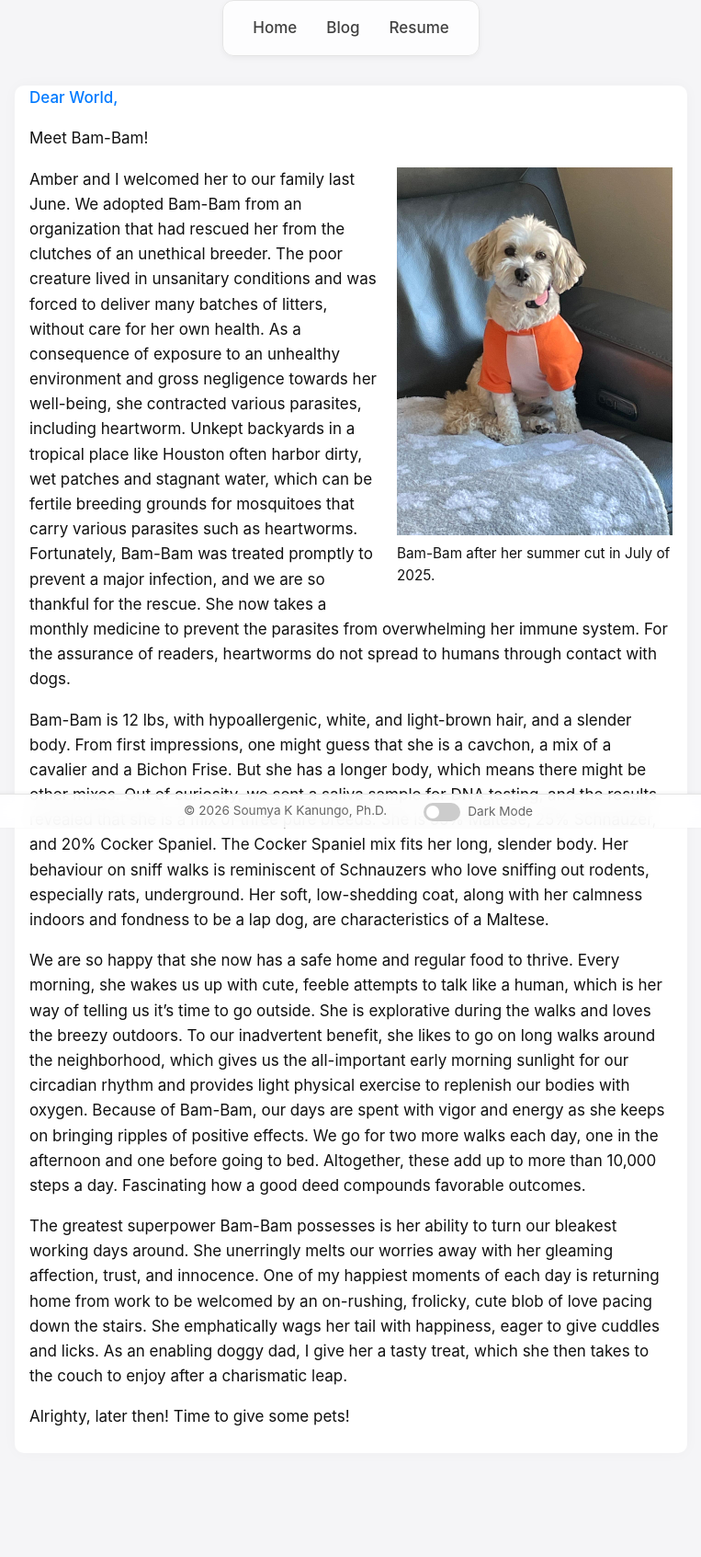
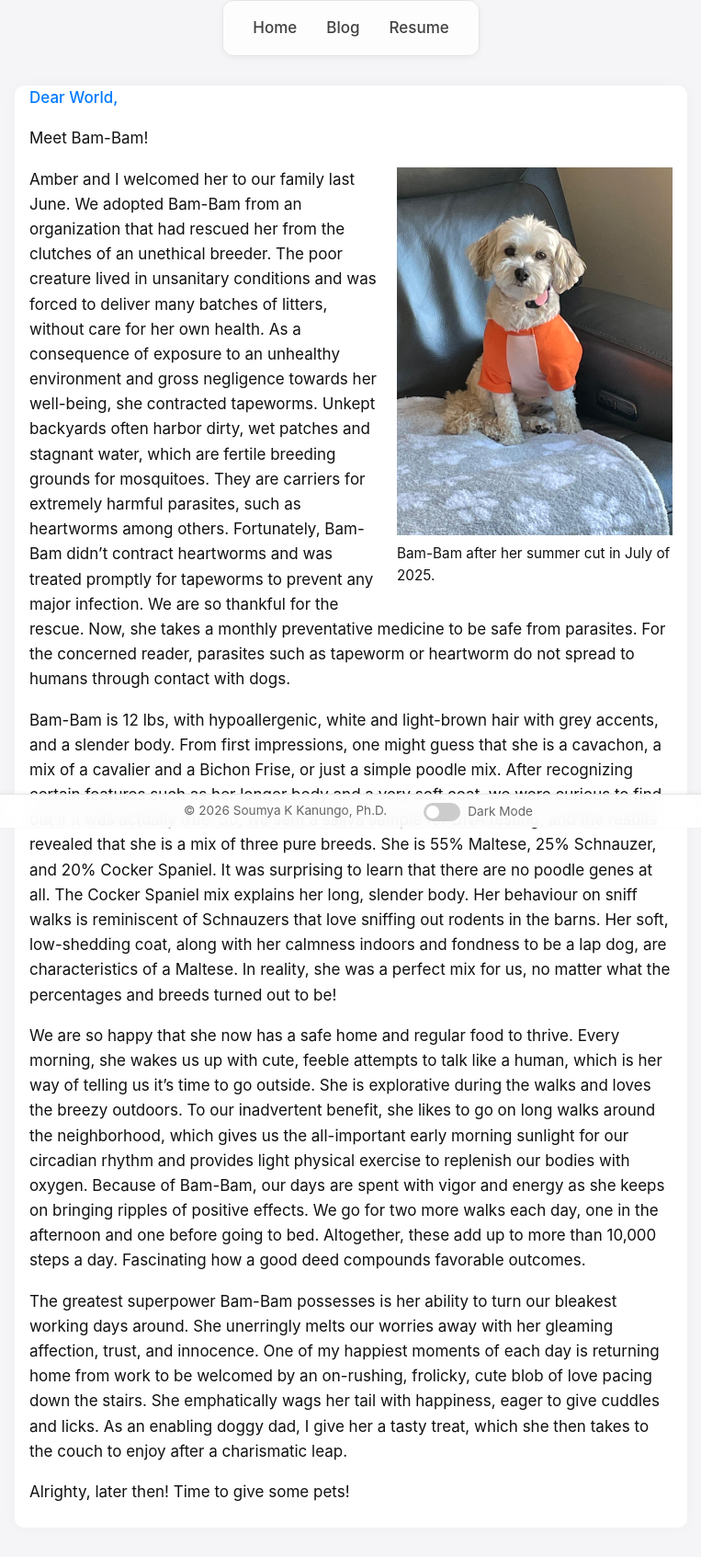
Before and after one commit to kanungo92/kanungo92.github.io, a Jekyll site: the page built from _posts/2026-02-01-Bam-Bam.md, in a window 1280 px wide. Shown: the whole page at 92% size, without its empty margins (258-1021 px from the left). Built offline with Jekyll 4.4.1, drawn with Linux system fonts in a browser that asks for light colours; before the commit the page ends 1612 px from its top, so only the background shows below that.

Commit message:
corrected some factual mistakes

```diff
--- a/_posts/2026-02-01-Bam-Bam.md
+++ b/_posts/2026-02-01-Bam-Bam.md
@@ -12,9 +12,9 @@ Meet Bam-Bam!
     Bam-Bam after her summer cut in July of 2025.
   </figcaption>
 </figure>
-Amber and I welcomed her to our family last June. We adopted Bam-Bam from an organization that had rescued her from the clutches of an unethical breeder. The poor creature lived in unsanitary conditions and was forced to deliver many batches of litters, without care for her own health. As a consequence of exposure to an unhealthy environment and gross negligence towards her well-being, she contracted various parasites, including heartworm. Unkept backyards in a tropical place like Houston often harbor dirty, wet patches and stagnant water, which can be fertile breeding grounds for mosquitoes that carry various parasites such as heartworms. Fortunately, Bam-Bam was treated promptly to prevent a major infection, and we are so thankful for the rescue. She now takes a monthly medicine to prevent the parasites from overwhelming her immune system. For the assurance of readers, heartworms do not spread to humans through contact with dogs.
+Amber and I welcomed her to our family last June. We adopted Bam-Bam from an organization that had rescued her from the clutches of an unethical breeder. The poor creature lived in unsanitary conditions and was forced to deliver many batches of litters, without care for her own health. As a consequence of exposure to an unhealthy environment and gross negligence towards her well-being, she contracted tapeworms. Unkept backyards often harbor dirty, wet patches and stagnant water, which are fertile breeding grounds for mosquitoes. They are carriers for extremely harmful parasites, such as heartworms among others. Fortunately, Bam-Bam didn't contract heartworms and was treated promptly for tapeworms to prevent any major infection. We are so thankful for the rescue. Now, she takes a monthly preventative medicine to be safe from parasites. For the concerned reader, parasites such as tapeworm or heartworm do not spread to humans through contact with dogs.
 
-Bam-Bam is 12 lbs, with hypoallergenic, white, and light-brown hair, and a slender body. From first impressions, one might guess that she is a cavchon, a mix of a cavalier and a Bichon Frise. But she has a longer body, which means there might be other mixes. Out of curiosity, we sent a saliva sample for DNA testing, and the results revealed that she is a mix of three pure breeds. She is 55% Maltese, 25% Schnauzer, and 20% Cocker Spaniel. The Cocker Spaniel mix fits her long, slender body. Her behaviour on sniff walks is reminiscent of Schnauzers who love sniffing out rodents, especially rats, underground. Her soft, low-shedding coat, along with her calmness indoors and fondness to be a lap dog, are characteristics of a Maltese.
+Bam-Bam is 12 lbs, with hypoallergenic, white and light-brown hair with grey accents, and a slender body. From first impressions, one might guess that she is a cavachon, a mix of a cavalier and a Bichon Frise, or just a simple poodle mix. After recognizing certain features such as her longer body and a very soft coat, we were curious to find out if it was actually true. So, we sent a saliva sample for DNA testing, and the results revealed that she is a mix of three pure breeds. She is 55% Maltese, 25% Schnauzer, and 20% Cocker Spaniel. It was surprising to learn that there are no poodle genes at all. The Cocker Spaniel mix explains her long, slender body. Her behaviour on sniff walks is reminiscent of Schnauzers that love sniffing out rodents in the barns. Her soft, low-shedding coat, along with her calmness indoors and fondness to be a lap dog, are characteristics of a Maltese. In reality, she was a perfect mix for us, no matter what the percentages and breeds turned out to be!
 
 We are so happy that she now has a safe home and regular food to thrive. Every morning, she wakes us up with cute, feeble attempts to talk like a human, which is her way of telling us it’s time to go outside. She is explorative during the walks and loves the breezy outdoors. To our inadvertent benefit, she likes to go on long walks around the neighborhood, which gives us the all-important early morning sunlight for our circadian rhythm and provides light physical exercise to replenish our bodies with oxygen. Because of Bam-Bam, our days are spent with vigor and energy as she keeps on bringing ripples of positive effects. We go for two more walks each day, one in the afternoon and one before going to bed. Altogether, these add up to more than 10,000 steps a day. Fascinating how a good deed compounds favorable outcomes.
 
```
